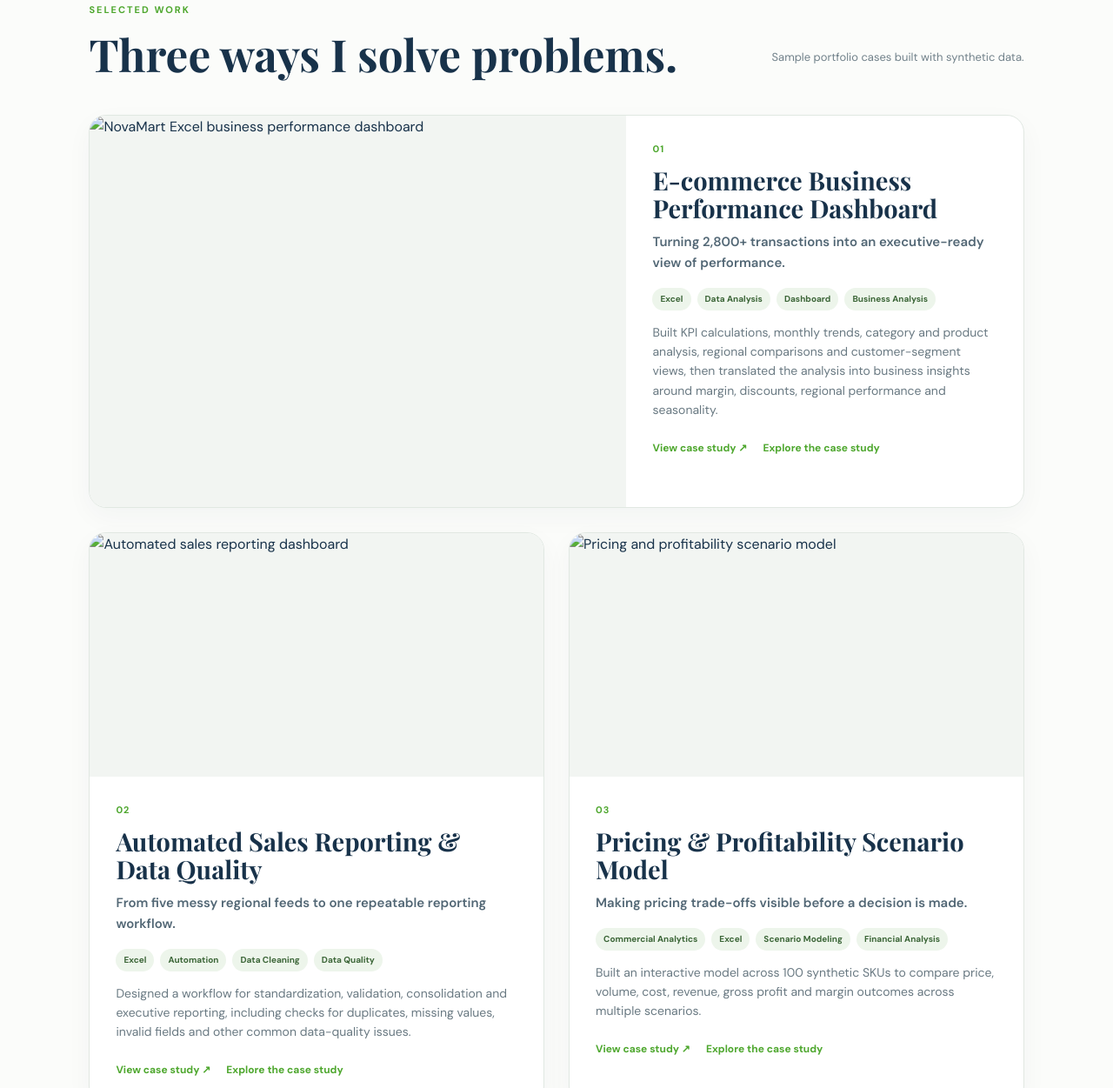
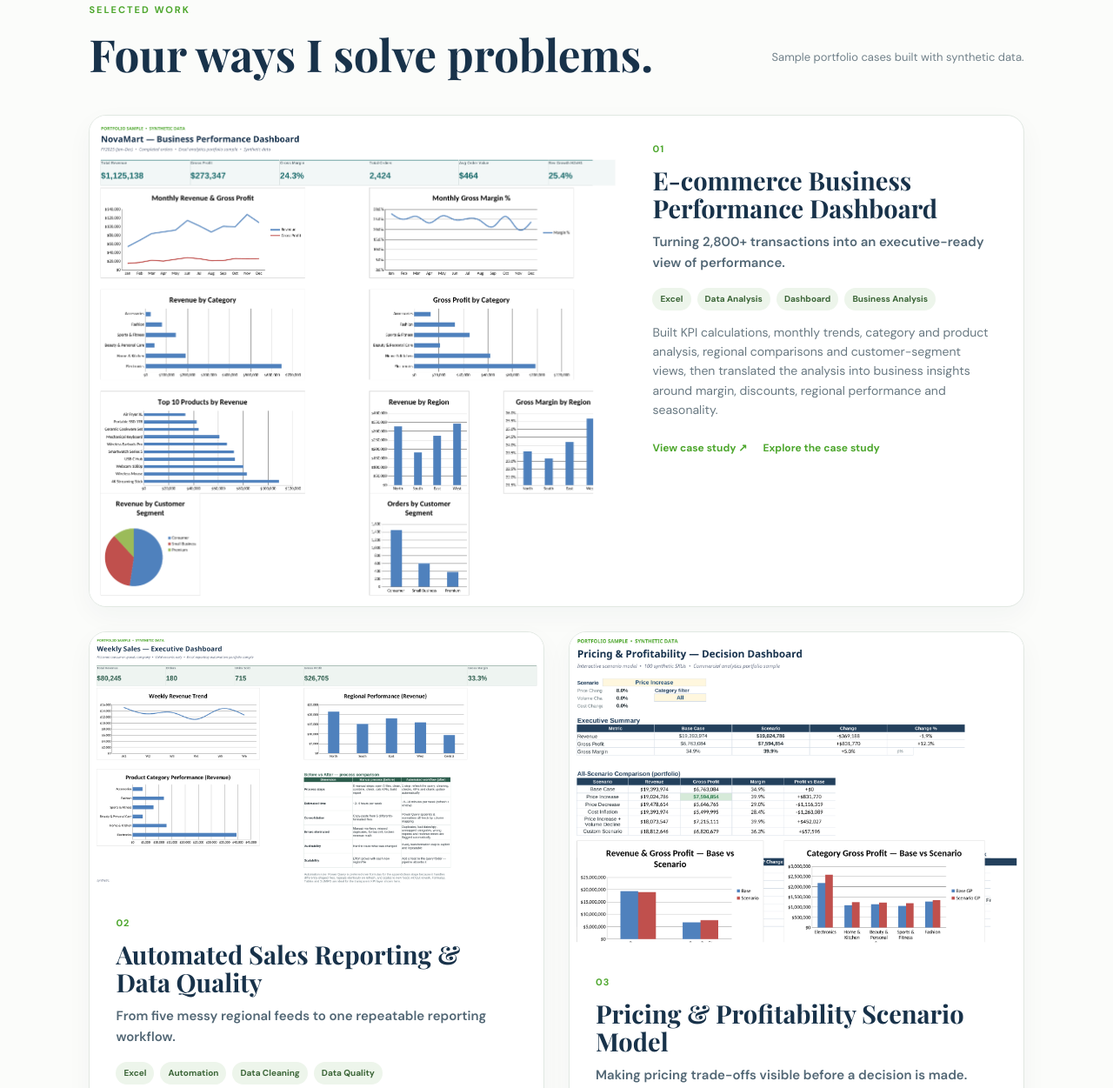
Before and after one commit to komalthesomething/komal-portfolio, a plain HTML site: page index.html in a window 1280 px wide. Shown: the part 1012-2263 px from the top of the page at 87% size. Drawn offline with nearby package versions, Linux system fonts and the light colour scheme.

Commit message:
Fix portfolio images and add SQL project

```diff
--- a/index.html
+++ b/index.html
@@ -29,7 +29,7 @@
   <p class="hero-copy">I'm Komal, a Business & Data Analytics professional with 4+ years of experience across Bain & Company and ZS Associates. I build decision-ready analysis, dashboards, automated workflows and AI-assisted solutions.</p>
   <div class="hero-actions">
     <a class="btn primary" href="#work">Explore my work <span>↓</span></a>
-    <a class="text-link" href="assets/Komal_Rajput_Resume.pdf">View resume ↗</a>
+    <a class="text-link" href="Komal_Rajput_Resume.pdf">View resume ↗</a>
   </div>
   <div class="hero-meta">
     <span>Based in New Delhi</span><span>•</span><span>Excel · Power BI · Tableau · SQL · Python</span>
@@ -44,14 +44,14 @@
   <div class="section-head">
     <div>
       <div class="eyebrow">SELECTED WORK</div>
-      <h2>Three ways I solve problems.</h2>
+      <h2>Four ways I solve problems.</h2>
     </div>
     <p>Sample portfolio cases built with synthetic data.</p>
   </div>
 
   <div class="projects">
     <article class="project-card featured">
-      <div class="project-image"><img src="images/NovaMart_Performance_Dashboard.png" alt="NovaMart Excel business performance dashboard"></div>
+      <div class="project-image"><img src="NovaMart_Dashboard.png" alt="NovaMart Excel business performance dashboard"></div>
       <div class="project-body">
         <div class="project-num">01</div>
         <h3>E-commerce Business Performance Dashboard</h3>
@@ -66,7 +66,7 @@
     </article>
 
     <article class="project-card">
-      <div class="project-image"><img src="images/Automated_Sales_Reporting.png" alt="Automated sales reporting dashboard"></div>
+      <div class="project-image"><img src="Automated_Sales_Reporting.png" alt="Automated sales reporting dashboard"></div>
       <div class="project-body">
         <div class="project-num">02</div>
         <h3>Automated Sales Reporting & Data Quality</h3>
@@ -81,7 +81,7 @@
     </article>
 
     <article class="project-card">
-      <div class="project-image"><img src="images/Pricing_Profitability_Scenario_Model.png" alt="Pricing and profitability scenario model"></div>
+      <div class="project-image"><img src="Pricing_Profitability_Scenario_Model.png" alt="Pricing and profitability scenario model"></div>
       <div class="project-body">
         <div class="project-num">03</div>
         <h3>Pricing & Profitability Scenario Model</h3>
```
Also changed, not shown: 1 other file.
